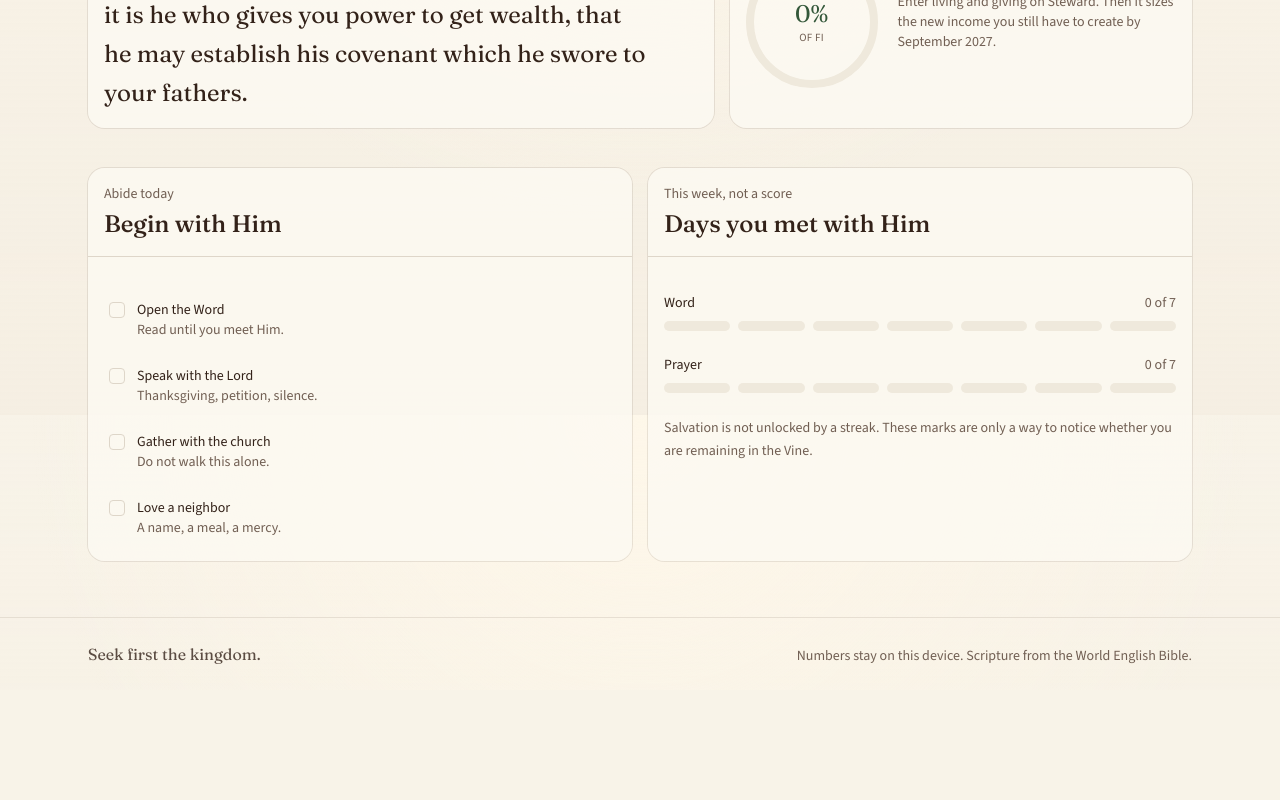
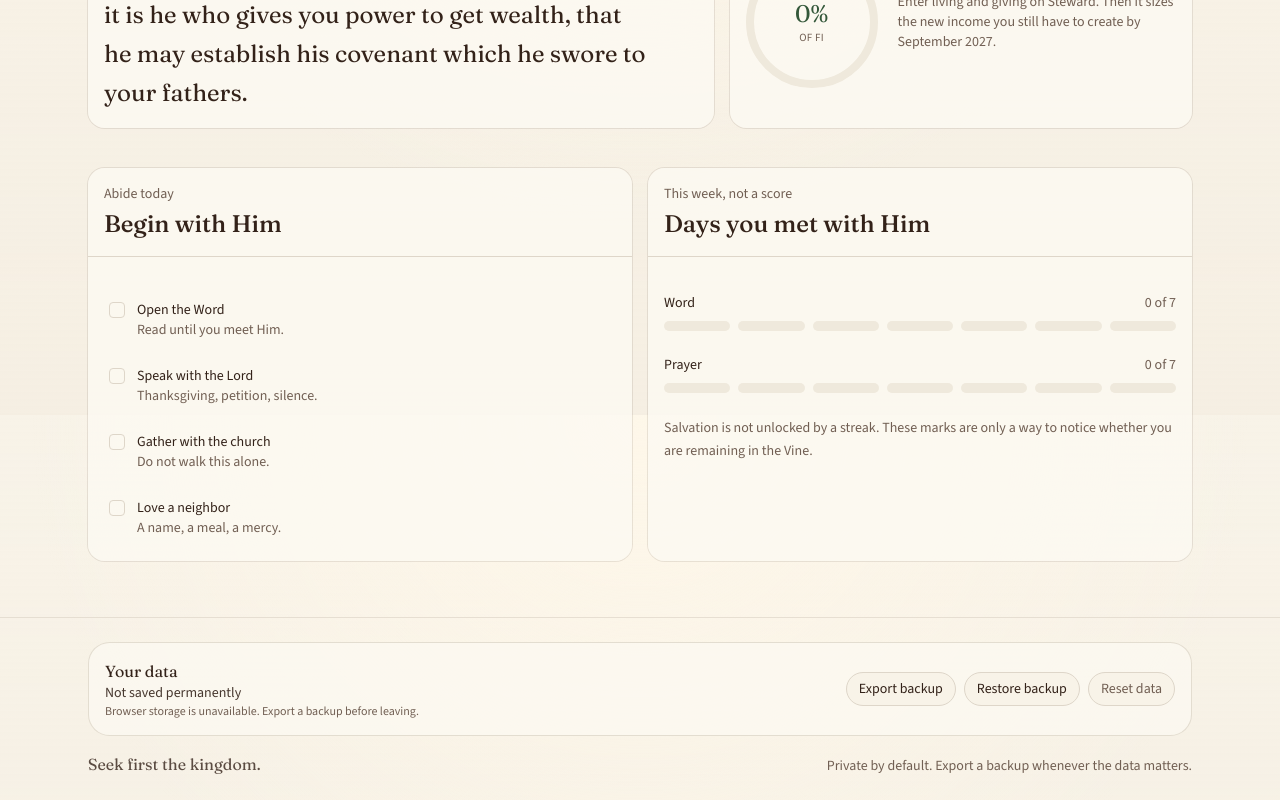
Before and after one commit to alexsulpizio-stack/two-goals, a Next.js app: page / in a window 1280 px wide. Shown: the part 1185-1985 px from the top of the page. Before the commit the page ends 1875 px from the top, so only its background shows below. Built offline with nearby package versions, Linux system fonts and the light colour scheme.

Commit message:
Expose data safety controls in footer

```diff
--- a/src/components/site-header.tsx
+++ b/src/components/site-header.tsx
@@ -2,6 +2,7 @@
 
 import { usePathname } from "next/navigation";
 
+import { DataSafety } from "@/components/data-safety";
 import { Mark } from "@/components/mark";
 import { cn } from "@/lib/utils";
 
@@ -55,11 +56,14 @@ export function SiteHeader() {
 export function SiteFooter() {
   return (
     <footer className="mt-auto border-t border-border/70">
-      <div className="mx-auto flex w-full max-w-6xl flex-col gap-1 px-4 py-6 text-sm text-muted-foreground sm:flex-row sm:items-baseline sm:justify-between sm:px-6">
-        <p className="font-heading text-base text-foreground/80">
-          Seek first the kingdom.
-        </p>
-        <p>Numbers stay on this device. Scripture from the World English Bible.</p>
+      <div className="mx-auto flex w-full max-w-6xl flex-col gap-4 px-4 py-6 sm:px-6">
+        <DataSafety />
+        <div className="flex flex-col gap-1 text-sm text-muted-foreground sm:flex-row sm:items-baseline sm:justify-between">
+          <p className="font-heading text-base text-foreground/80">
+            Seek first the kingdom.
+          </p>
+          <p>Private by default. Export a backup whenever the data matters.</p>
+        </div>
       </div>
     </footer>
   );
```
